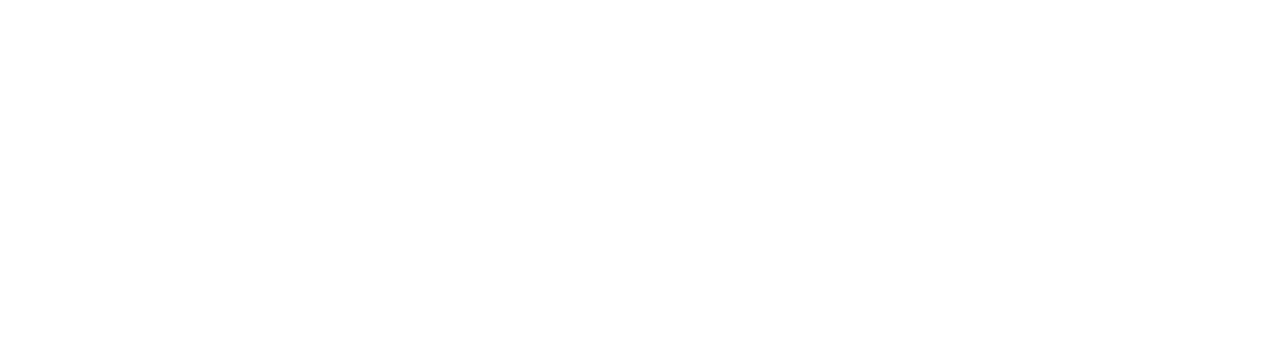
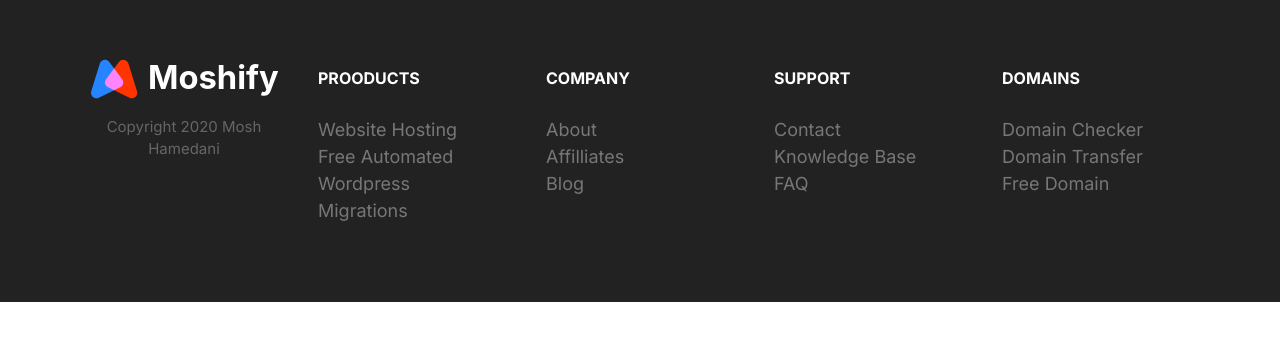
Before and after one commit to PatrikMajcher/moshify, a plain HTML site: page index.html in a window 1280 px wide. Drawn offline with Linux system fonts and the light colour scheme.

Commit message:
Added footer menu

```diff
--- a/css/styles.css
+++ b/css/styles.css
@@ -7,6 +7,7 @@
    --color-border: #ccc;
    --border-radius: 30px;
    --color-body-darker:#5c5577;
+   --color-footer: #232222;
 }
 
 *,*::after, *::before{
@@ -625,6 +626,7 @@
    color: #7b858b;
  }
 
+
  .block--dark .block__heading {
    color: #fff;
  }
@@ -830,3 +832,78 @@
    max-width: 700px;
 }
 }
+
+/* Footer */
+
+.footer {
+   background: var(--color-footer);
+   padding: 4rem 0;
+ }
+
+ .footer a {
+   color: #777;
+
+ }
+
+ .footer a:hover {
+   color: #fff;
+   transition: color 0.3s;
+
+ }
+
+ .footer__section {
+   padding: 2rem;
+   border-bottom: 1px solid #393939;
+   }
+
+   .footer__brand {
+      margin-top: 5rem;
+      text-align: center;
+   }
+.footer__brand img {
+ width: 100%;
+ max-width: 230px;
+}
+/* TODO: Lets check this rule if its possible to make it overall for all img */
+
+
+
+ .footer__copyright {
+     font-size: 2.1rem;
+     color: #fff;
+     opacity: 0.3;
+
+     }
+
+     @media screen and (min-width: 768px) {
+          .footer__sections {
+            grid-template-columns: repeat(auto-fit,minmax(10rem,1fr));
+
+          }
+
+          .footer .collapsible__chevron {
+            display: none;
+          }
+
+          .footer .collapsible__content {
+            opacity: 1;
+            max-height: 100%;
+          }
+
+          .footer__brand {
+            order: -1;
+            margin-top: 1rem;
+          }
+
+          .footer__copyright {
+            font-size: 1.5rem;
+          }
+
+          .footer__section {
+            border: 0;
+          }
+
+          .feature__heading {
+            font-size: 1.6rem;
+         }
+      }
--- a/index.html
+++ b/index.html
@@ -14,6 +14,93 @@
     <link rel="stylesheet" href="css/styles.css" />
   </head>
   <body>
+    <footer class="block block--dark footer">
+      <div class="container footer__sections grid">
+        <section class="collapsible collapsible--expanded footer__section">
+          <header class="collapsible__header">
+            <h2 class="collapsible__heading block__heading feature__heading">
+              PROODUCTS
+            </h2>
+            <img
+              class="icon collapsible__chevron"
+              src="images/chevron.svg"
+              alt="Chevron icon"
+            />
+          </header>
+          <div class="collapsible__content">
+            <ul class="list">
+              <li><a href="#">Website Hosting</a></li>
+              <li><a href="#">Free Automated Wordpress</a></li>
+              <li><a href="#">Migrations</a></li>
+            </ul>
+          </div>
+        </section>
+
+        <section class="collapsible footer__section">
+          <header class="collapsible__header">
+            <h2 class="collapsible__heading block__heading feature__heading">
+              COMPANY
+            </h2>
+            <img
+              class="icon collapsible__chevron"
+              src="images/chevron.svg"
+              alt="Chevron icon"
+            />
+          </header>
+          <div class="collapsible__content">
+            <ul class="list collapsible__content">
+              <li><a href="#">About</a></li>
+              <li><a href="#">Affilliates</a></li>
+              <li><a href="#">Blog</a></li>
+            </ul>
+          </div>
+        </section>
+
+        <section class="collapsible footer__section">
+          <header class="collapsible__header">
+            <h2 class="collapsible__heading block__heading feature__heading">
+              SUPPORT
+            </h2>
+            <img
+              class="icon collapsible__chevron"
+              src="images/chevron.svg"
+              alt="Chevron icon"
+            />
+          </header>
+          <div class="collapsible__content">
+            <ul class="list collapsible__content">
+              <li><a href="#">Contact</a></li>
+              <li><a href="#">Knowledge Base</a></li>
+              <li><a href="#">FAQ</a></li>
+            </ul>
+          </div>
+        </section>
+
+        <section class="collapsible footer__section">
+          <header class="collapsible__header">
+            <h2 class="collapsible__heading block__heading feature__heading">
+              DOMAINS
+            </h2>
+            <img
+              class="icon collapsible__chevron"
+              src="images/chevron.svg"
+              alt="Chevron icon"
+            />
+          </header>
+          <div class="collapsible__content">
+            <ul class="list collapsible__content">
+              <li><a href="#">Domain Checker</a></li>
+              <li><a href="#">Domain Transfer</a></li>
+              <li><a href="#">Free Domain</a></li>
+            </ul>
+          </div>
+        </section>
+        <section class="footer__brand">
+          <img src="images/logo.svg" alt="" />
+          <p class="footer__copyright">Copyright 2020 Mosh Hamedani</p>
+        </section>
+      </div>
+    </footer>
     <script src="js/main.js"></script>
   </body>
 </html>
```
Also changed, not shown: components/footer.html (added, +87 -0 lines), components/testimonial block.html (added, +41 -0 lines).
